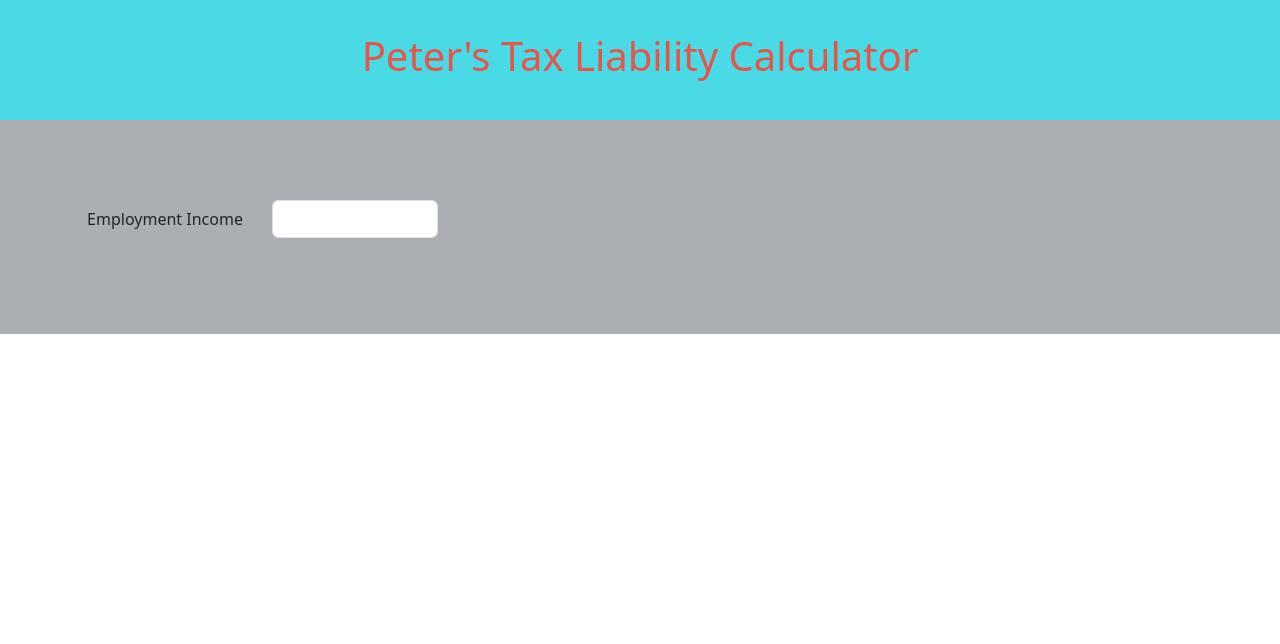
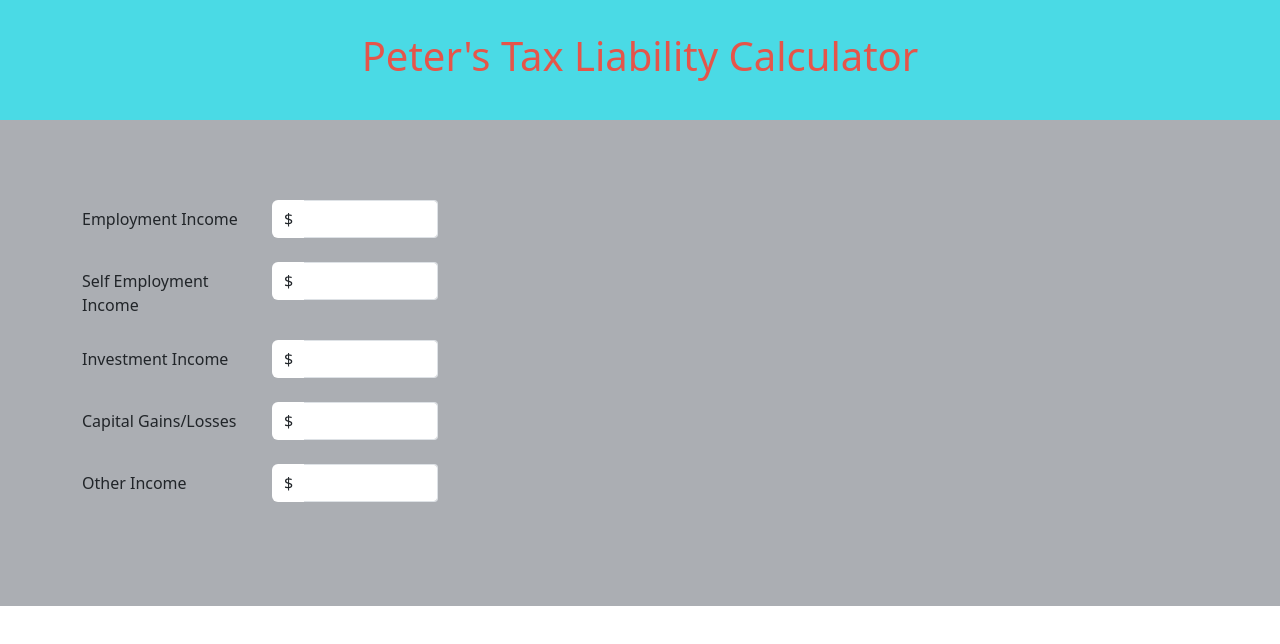
Before and after one commit to peterwoonfat/Tax-Calculator, a React (Create React App) app in the folder frontend/: page / in a window 1280 px wide. Shown: the top 644 px of the page. Built offline with nearby package versions, Linux system fonts and the light colour scheme.

Commit message:
Added all income forms and adjusted styling

```diff
--- a/frontend/src/App.css
+++ b/frontend/src/App.css
@@ -17,3 +17,28 @@
 .App-forms {
   padding: 10vh 5vh;
 }
+
+/* customStyles.css */
+.no-bg {
+  background-color: #fff !important; /* Set same background color as Form.Control */
+  border: none !important; /* Remove border */
+  color: #495057; /* Match text color to Form.Control */
+}
+
+.form-control {
+  border-left: 0 !important; /* Remove left border for seamless transition */
+}
+
+.input-group .form-control {
+  border-radius: 0 0.25rem 0.25rem 0 !important; /* Adjust right border radius */
+}
+
+.input-group-text .no-bg {
+  border-right: 0 !important; /* Remove right border for InputGroup.Text */
+  border-radius: 0.25rem 0 0 0.25rem !important; /* Adjust left border radius */
+  padding: 0.375rem 0.75rem; /* Match padding */
+}
+
+.form-label {
+  text-align: left !important;
+}
--- a/frontend/src/App.js
+++ b/frontend/src/App.js
@@ -1,10 +1,12 @@
 import React from 'react';
 import './App.css';
 import 'bootstrap/dist/css/bootstrap.min.css';
+// import react-bootstrap components
 import Form from 'react-bootstrap/Form';
 import Row from 'react-bootstrap/Row';
 import Col from 'react-bootstrap/Col';
 import Container from 'react-bootstrap/Container'
+import InputGroup from 'react-bootstrap/InputGroup'
 
 
 // single-page web app to calculate tax liabilities
@@ -20,11 +22,58 @@ function App() {
         <Container>
           <Form>
             <Form.Group as={Row} className='mb-3' controlId='formEmploymentIncome'>
-              <Form.Label column sm={2}>
+              <Form.Label column sm={2} className='form-label'>
                 Employment Income
               </Form.Label>
               <Col sm={2}>
-                <Form.Control type='number'/>
+                <InputGroup className='mb-2'>
+                  <InputGroup.Text className='no-bg'>$</InputGroup.Text>
+                  <Form.Control type='number' min='0'/>
+                </InputGroup>
+              </Col>
+            </Form.Group>
+            <Form.Group as={Row} className='mb-3' controlId='formSelfEmploymentIncome'>
+              <Form.Label column sm={2} className='form-label'>
+                Self Employment Income
+              </Form.Label>
+              <Col sm={2}>
+                <InputGroup className='mb-2'>
+                  <InputGroup.Text className='no-bg'>$</InputGroup.Text>
+                  <Form.Control type='number' min='0'/>
+                </InputGroup>
+              </Col>
+            </Form.Group>
+            <Form.Group as={Row} className='mb-3' controlId='formInvestmentIncome'>
+              <Form.Label column sm={2} className='form-label'>
+                Investment Income
+              </Form.Label>
+              <Col sm={2}>
+                <InputGroup className='mb-2'>
+                  <InputGroup.Text className='no-bg'>$</InputGroup.Text>
+                  <Form.Control type='number' min='0'/>
+                </InputGroup>
+              </Col>
+            </Form.Group>
+            <Form.Group as={Row} className='mb-3' controlId='formCapitalGainLoss'>
+              <Form.Label column sm={2} className='form-label'>
+                Capital Gains/Losses
+              </Form.Label>
+              <Col sm={2}>
+                <InputGroup className='mb-2'>
+                  <InputGroup.Text className='no-bg'>$</InputGroup.Text>
+                  <Form.Control type='number' min='0'/>
+                </InputGroup>
+              </Col>
+            </Form.Group>
+            <Form.Group as={Row} className='mb-3' controlId='formOtherIncome'>
+              <Form.Label column sm={2} className='form-label'>
+                Other Income
+              </Form.Label>
+              <Col sm={2}>
+                <InputGroup className='mb-2'>
+                  <InputGroup.Text className='no-bg'>$</InputGroup.Text>
+                  <Form.Control type='number' min='0'/>
+                </InputGroup>
               </Col>
             </Form.Group>
           </Form>
```
